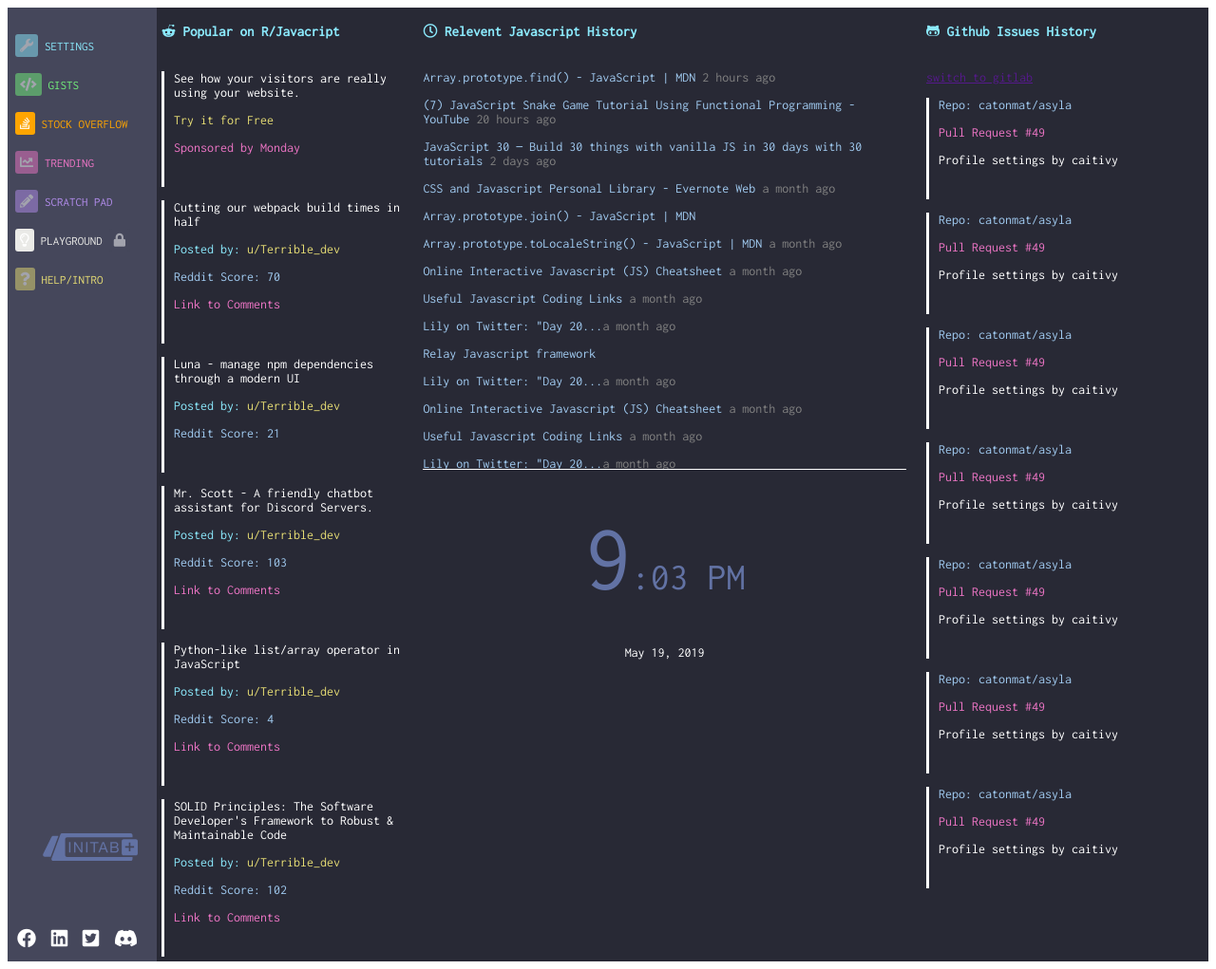
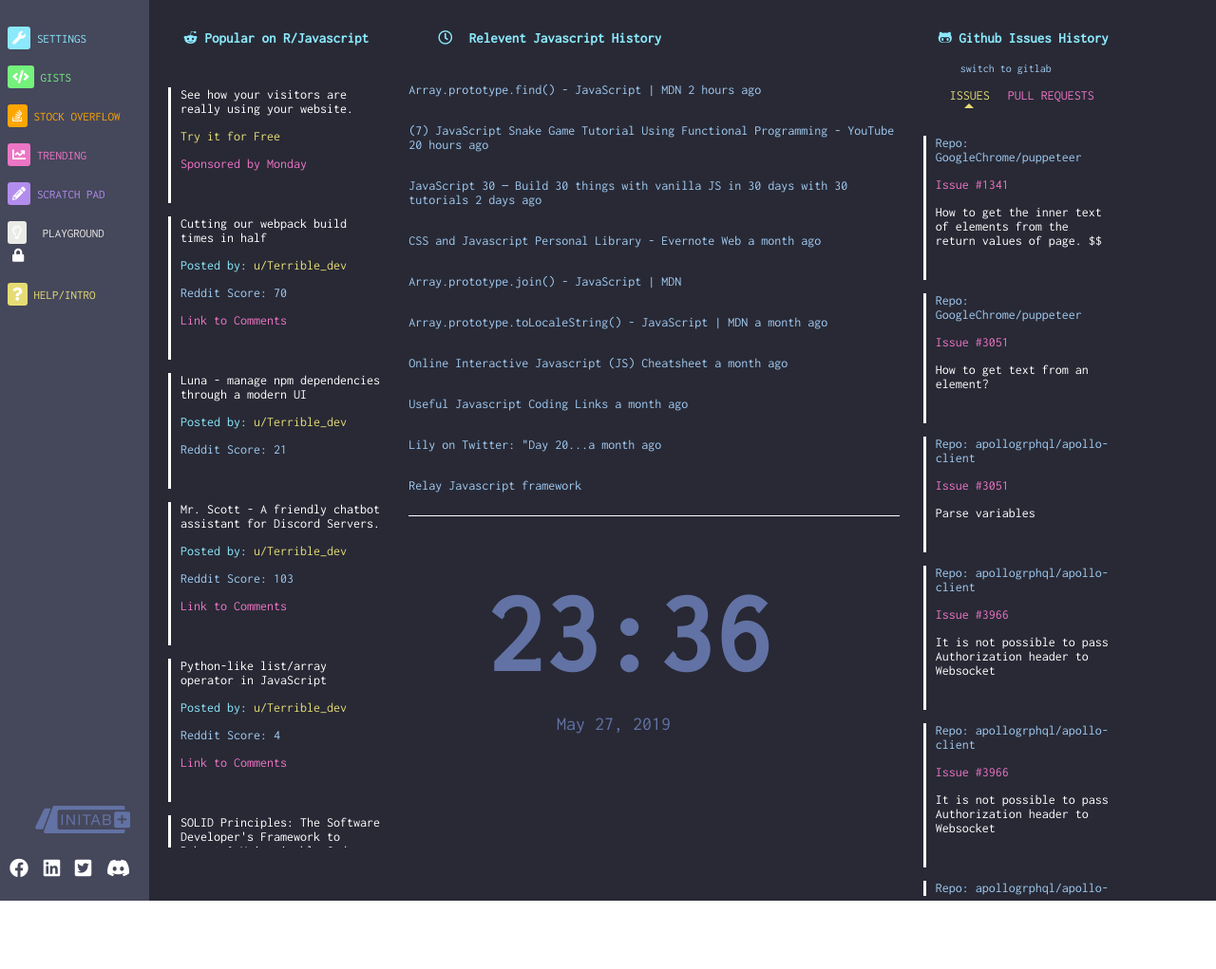
Before and after one commit to caitivy/Landing-Page-Clone, a plain HTML site: page index.html in a window 1280 px wide. Shown: the whole page at 95% size. After the commit the page ends 949 px from the top, so only its background shows below. Drawn offline with Linux system fonts and the light colour scheme.

Commit message:
clock added

```diff
--- a/index.html
+++ b/index.html
@@ -63,7 +63,8 @@
     </div>
     <div class="main-container">
         <div class="card card-javascript">
-           <h2><i class="fab fa-reddit-alien"></i> Popular on R/Javacript</h2>
+           <h2><i class="fab fa-reddit-alien"></i> Popular on R/Javascript</h2>
+          <div class="scroll-lists">
             <div class="paragraph">
                     <p>
                       <a href="">
@@ -112,6 +113,23 @@
                     <p><span class="link">Link to Comments</span></p>
                 </a>
             </div>
+            <div class="paragraph">
+                <a href="">
+                    <p>SOLID Principles: The Software Developer's Framework to Robust &amp; Maintainable Code</p>
+             <p><span class="postedby">Posted by:</span><span class="user"> u/Terrible_dev</span></p>
+                    <p><span class="score">Reddit Score: 102</span></p>
+                    <p><span class="link">Link to Comments</span></p>
+                </a>
+            </div>
+            <div class="paragraph">
+                <a href="">
+                    <p>SOLID Principles: The Software Developer's Framework to Robust &amp; Maintainable Code</p>
+             <p><span class="postedby">Posted by:</span><span class="user"> u/Terrible_dev</span></p>
+                    <p><span class="score">Reddit Score: 102</span></p>
+                    <p><span class="link">Link to Comments</span></p>
+                </a>
+            </div>
+          </div>
         </div>
         <div class="card card-javascript_history">
 
@@ -119,7 +137,7 @@
                  <h2><i class="far fa-clock"></i> Relevent Javascript History</h2>
 
                  <div class="scroll-list">
-                    <span>Array.prototype.find() - JavaScript | MDN</span><span class= time-stamp> 2 hours ago</span>
+                    <p><span class="score">Array.prototype.find() - JavaScript | MDN</span><span class= time-stamp> 2 hours ago</span></p>
                     <p>(7) JavaScript Snake Game Tutorial Using Functional Programming - YouTube <span class= "time-stamp"> 20 hours ago</span></p>
                      <p>JavaScript 30 — Build 30 things with vanilla JS in 30 days with 30 tutorials <span class= "time-stamp"> 2 days ago</span></p>
                      <p>CSS and Javascript Personal Library - Evernote Web <span class= "time-stamp">a month ago</span></p>
@@ -143,70 +161,97 @@
 
             </div>
 
-            <div class=" card-time">
-                <p class="time">
-                    <span class="hours">9</span>:<span class="minute">03</span>
-                    PM
-                <p class="date">May 19, 2019</p>
+            <div class="card-time">
+                <h2 class="time">
+                    <span class="hours"></span> : <span class="minutes"></span>
+                    <span class="meridies"></span>
+                </h2>
+                <p class="date">May 27, 2019</p>
             </div>
         </div>
 
         <div class="card card-github_history">
-            <h2><i class="fab fa-github-alt"></i> Github Issues History</h2>
-            <a href="">switch to gitlab</a>
+            <h2 class="link-space"><i class="fab fa-github-alt"></i> Github Issues History</h2>
+            <p><a><span class="github-link" href="">switch to gitlab</span></a></p>
+              <a><span class="issues-link" href="">ISSUES</span></a>
+              <a><span class="pull-request-link" href="">PULL REQUESTS</span></a>
+            <div class="arrow-up"></div>
+          <div class="scroll-lists">
             <div class="paragraph">
                 <a href="">
-                    <p class="repo">Repo: catonmat/asyla</p>
-                    <p><span class="request-number">Pull Request #49</span></p>
-                    <p><span>Profile settings by caitivy</span></p>
+                    <p class="repo">Repo: GoogleChrome/puppeteer</p>
+                    <p><span class="request-number">Issue #1341</span></p>
+                    <p><span>How to get the inner text of elements from the return values of page. $$</span></p>
                 </a>
             </div>
             <div class="paragraph">
                 <a href="">
-                    <p class="repo">Repo: catonmat/asyla</p>
-                    <p><span class="request-number">Pull Request #49</span></p>
-                    <p><span>Profile settings by caitivy</span></p>
+                    <p class="repo">Repo: GoogleChrome/puppeteer</p>
+                    <p><span class="request-number">Issue #3051</span></p>
+                    <p><span>How to get text from an element?</span></p>
                 </a>
             </div>
             <div class="paragraph">
                 <a href="">
-                    <p class="repo">Repo: catonmat/asyla</p>
-                    <p><span class="request-number">Pull Request #49</span></p>
-                    <p><span>Profile settings by caitivy</span></p>
+                    <p class="repo">Repo: apollogrphql/apollo-client</p>
+                    <p><span class="request-number">Issue #3051</span></p>
+                    <p><span>Parse variables</span></p>
                 </a>
             </div>
             <div class="paragraph">
                 <a href="">
-                    <p class="repo">Repo: catonmat/asyla</p>
-                    <p><span class="request-number">Pull Request #49</span></p>
-                    <p><span>Profile settings by caitivy</span></p>
+                    <p class="repo">Repo: apollogrphql/apollo-client</p>
+                    <p><span class="request-number">Issue #3966</span></p>
+                    <p><span>It is not possible to pass Authorization header to Websocket</span></p>
                 </a>
             </div>
             <div class="paragraph">
                 <a href="">
-                    <p class="repo">Repo: catonmat/asyla</p>
-                    <p><span class="request-number">Pull Request #49</span></p>
-                    <p><span>Profile settings by caitivy</span></p>
+                    <p class="repo">Repo: apollogrphql/apollo-client</p>
+                    <p><span class="request-number">Issue #3966</span></p>
+                    <p><span>It is not possible to pass Authorization header to Websocket</span></p>
                 </a>
             </div>
             <div class="paragraph">
                 <a href="">
-                    <p class="repo">Repo: catonmat/asyla</p>
-                    <p><span class="request-number">Pull Request #49</span></p>
-                    <p><span>Profile settings by caitivy</span></p>
+                    <p class="repo">Repo: apollogrphql/apollo-client</p>
+                    <p><span class="request-number">Issue #3966</span></p>
+                    <p><span>It is not possible to pass Authorization header to Websocket</span></p>
                 </a>
             </div>
             <div class="paragraph">
                 <a href="">
-                    <p class="repo">Repo: catonmat/asyla</p>
-                    <p><span class="request-number">Pull Request #49</span></p>
-                    <p><span>Profile settings by caitivy</span></p>
+                    <p class="repo">Repo: apollogrphql/apollo-client</p>
+                    <p><span class="request-number">Issue #3966</span></p>
+                    <p><span>It is not possible to pass Authorization header to Websocket</span></p>
                 </a>
             </div>
+          </div>
+
         </div>
     </div>
+</div>
+
+</body>
+<script>
+
+  function getCurrentTime() {
+    let date = new Date();
+
+    let hours = document.querySelector('.hours');
+    let minutes = document.querySelector('.minutes');
 
 
-</div>
-</body>
+    minutes.innerHTML = date.getMinutes();
+    hours.innerHTML = date.getHours();
+
+
+  }
+
+    setInterval(getCurrentTime, 60000);
+
+    getCurrentTime();
+
+</script>
+
 </html>
--- a/main.js
+++ b/main.js
@@ -15,4 +15,4 @@
       const hourDegrees = ((mins / 12) * 360) + 90;
 
     }
-    setInterval(setDate, 100);  //to set a time interval with the parameter as the setDate variable and 1000 seconds
+    setInterval(setDate, 100);
--- a/scss/components/_card.scss
+++ b/scss/components/_card.scss
@@ -6,7 +6,7 @@
 
   .paragraph {
     padding-bottom:20px;
-
+    color: white;
     border-left:3px solid white;
 
     a {
@@ -36,6 +36,7 @@
     }
   }
 
+
   &.card-javascript, .card-github_history {
       flex: 0 0 25%;
 
@@ -53,6 +54,46 @@
   }
 
 }
+    .link-space {
+        margin-bottom: 0;
+
+    }
+    .github-link {
+        margin-left: 54px;
+        font-size: 12px;
+        color: #A0CAF0;
+    }
+    .issues-link {
+        color: #E6DC74;
+        margin-left: 43px;
+
+    }
+    .pull-request-link {
+        color:#ED75C5;
+        margin-left: 12px;
+    }
+    .arrow-up {
+      width: 0;
+      height: 0;
+      border-left: 5px solid transparent;
+      border-right: 5px solid transparent;
+      border-bottom: 5px solid #E6DC74;
+      margin-top: 1px;
+      margin-left: 58px;
+}
+
+
+
+
+
+ .scroll-lists {
+        height: 800px;
+        overflow:hidden;
+        overflow-y:scroll;
+        padding-bottom: 20px;
+        color: #A0CAF0;
+        padding: 15px;
+ }
 
 .card-javascript_history {
   display: flex;
@@ -63,32 +104,71 @@
     }
 
     .scroll-list {
-      height: 400px;
+        height: 450px;
         overflow:hidden;
         overflow-y:scroll;
+        padding-top: 10px;
         padding-bottom: 20px;
         color: #A0CAF0;
+        display: flex;
+        flex-direction: column;
+        justify-content: space-between;
 
-      .time-stamp{
+        p {
+            justify-content: space-between;
+        }
+
+        .score {
+
+
+
+
+        .time-stamp {
             color: gray;
             }
         }
+    }
+
 
     .card-time {
-    text-align: center;
+        display: flex;
+        align-items: center;
+        flex-direction: column;
+        color: #6272a4;
+
+
         .time {
           color: #6272a4;
-        font-size: 40px;
-      .hours {
-        font-size: 100px;
-      .minute {
-        font-size: 100px;
+          font-weight: bolder;
+          margin-bottom: auto;
+          margin-top: auto;
+          margin-right: 85px;
+          font-size: 120px;
+          padding-top: 60px;
+          display: flex;
+
+        }
+
+        .meridies {
+            font-size: 26px;
+        }
+
+
+
         .date {
             color: #6272a4;
-        font-size: 40px;
+            font-size: 20px;
+            margin-right: 85px;
+        }
+
+        .hours {
+            font-size: 120px;
+        }
+
+
+        .minute {
+            font-size: 120px;
         }
     }
+
 }
-     }
-  }
-}
--- a/scss/components/_icons.scss
+++ b/scss/components/_icons.scss
@@ -5,3 +5,7 @@
   padding-left: 37px;
   padding-top: 500px
 }
+
+.far {
+  margin-right: 10px;
+}
--- a/scss/components/_nav.scss
+++ b/scss/components/_nav.scss
@@ -19,12 +19,14 @@
             i {
                 border-radius: 3px;
                 padding:5px;
+
             }
 
             a {
               text-decoration: none;
               font-size: 13px;
             }
+
 
             &.settings {
                 a { color:#8BE9FC; }
@@ -61,6 +63,10 @@
             }
         }
     }
+
+    .fas {
+              opacity: 2.7;
+            }
     .social-links {
         display: flex;
         justify-content: space-between;
@@ -68,6 +74,7 @@
         text-decoration: none;
         list-style-type: none;
         padding-left:10px;
+        padding-bottom: 10px;
 
         .fab{
 
--- a/scss/style.scss
+++ b/scss/style.scss
@@ -9,11 +9,14 @@
 body {
   font-family: 'Inconsolata', monospace;
   font-size: 14px;
+   margin: 0;
+  padding: 0;
 }
 h2 {
   font-size: 15px;
   color:#8BE9FC;
-  padding-bottom: 20px;
+  padding-bottom: 2px;
+  padding-left: 31px;
 }
 .grid {
   display: grid;
@@ -22,6 +25,7 @@
   color: white;
 }
 .main-container {
+  padding-top: 15px;
   padding-right: 90px;
   display: flex;
   justify-content: space-between;
```
Also changed, not shown: css/style.css, 1 other file. Lines whose indentation alone changed are shown as unchanged.
